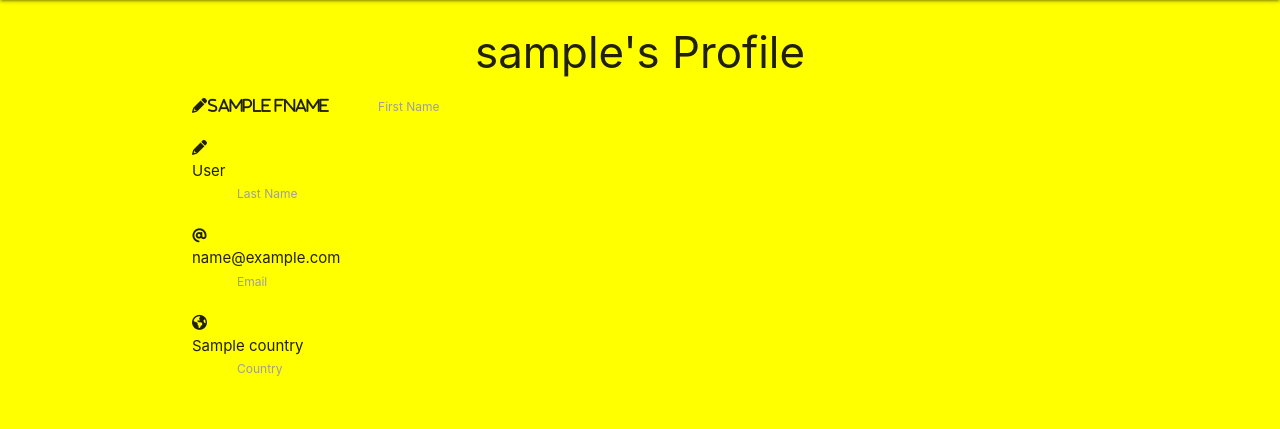
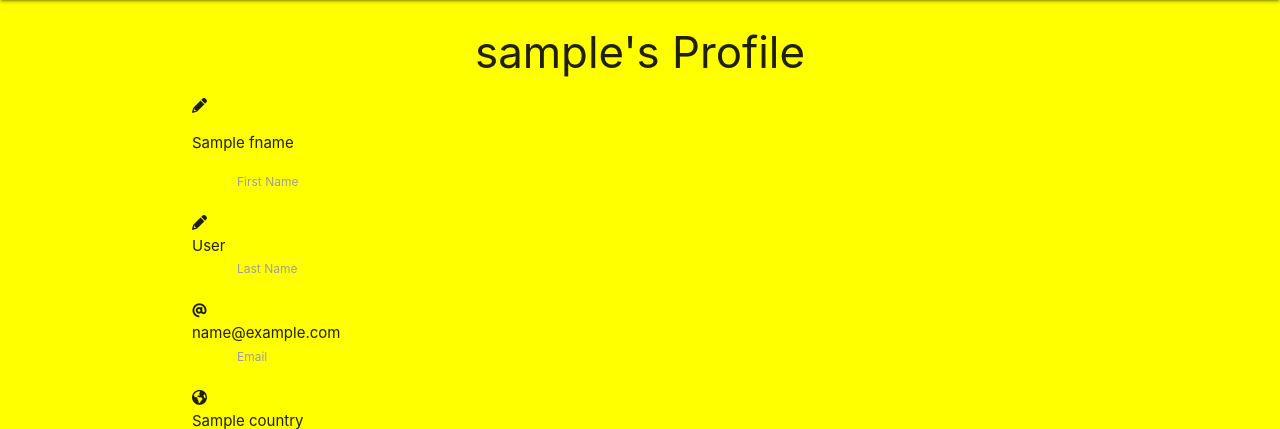
Before and after one commit to JeromeDaGnome/Brixicon, a Flask app: page /view_profile/1 in a window 1280 px wide. Shown: the part 64-493 px from the top of the page. Run offline with Flask 2, Linux system fonts and the light colour scheme; the visitor is signed in with stand-in values (Sample User, id 1); a database or web service that is not in the repository returns one stand-in record (values such as "Sample title"); some libraries are stand-ins or nearby versions.

Commit message:
Formatting profile

```diff
--- a/templates/view_profile.html
+++ b/templates/view_profile.html
@@ -6,7 +6,8 @@
             <!-- First Name Field -->
             <div class="row">
                 <div class="card-content col s12">
-                    <i class="fas fa-pencil prefix" id="fname">{{ username.fname }}</i>
+                    <i class="fas fa-pencil prefix"></i>
+                    <p id="fname">{{ username.fname }}</p>
                     <label for="fname">First Name</label>
                 </div>
             </div>
```
